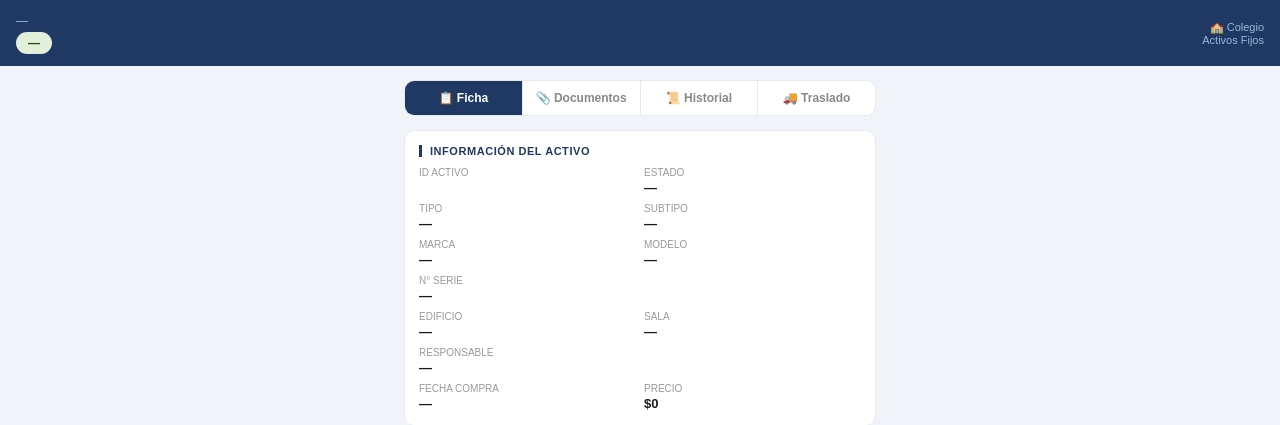
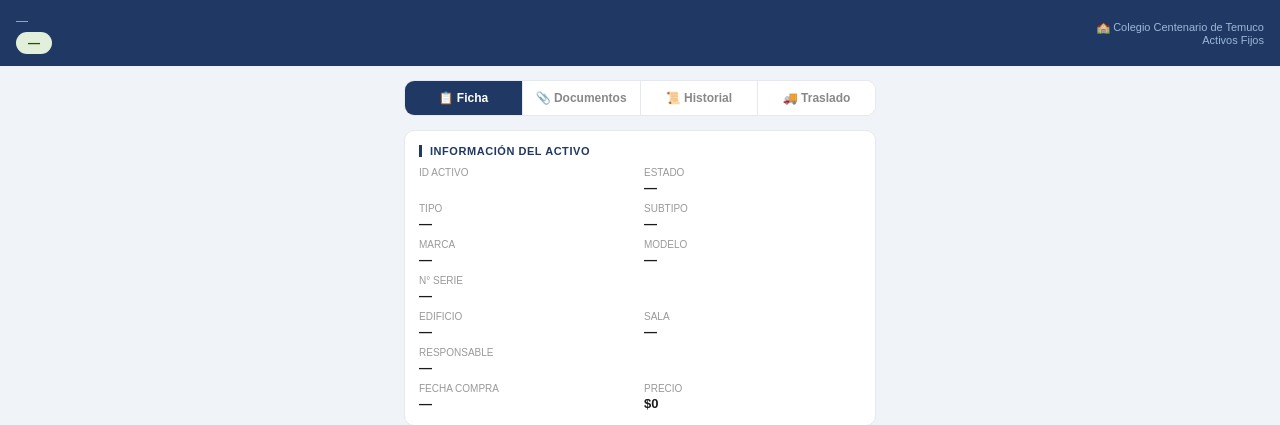
Before and after one commit to fcatalan-ai/activos-fijos, a Flask app: template templates/ficha_publica.html in a window 1280 px wide. Shown: the top 425 px of the page. Run offline with Flask 3, Linux system fonts and the light colour scheme; the template is opened without the code that fills it, so the values that code supplies are empty; some libraries are stand-ins or nearby versions.

Commit message:
Update school name in ficha_publica.html

```diff
--- a/templates/ficha_publica.html
+++ b/templates/ficha_publica.html
@@ -67,7 +67,7 @@ body{font-family:Arial,sans-serif;background:#f0f4f8;min-height:100vh}
     <span class="badge-estado badge-{{ (a.estado or 'bueno')|lower|replace(' ','') }}">{{ a.estado or '—' }}</span>
   </div>
   <div style="text-align:right;color:#9BB8D8;font-size:11px">
-    🏫 Colegio<br>Activos Fijos
+    🏫 Colegio Centenario de Temuco<br>Activos Fijos
   </div>
 </div>
 
```
